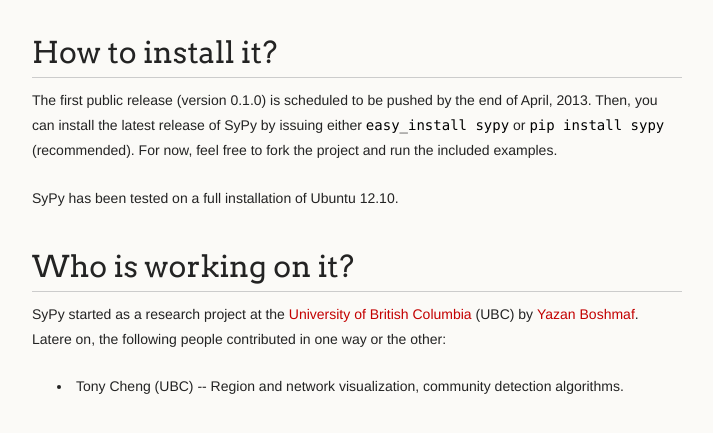
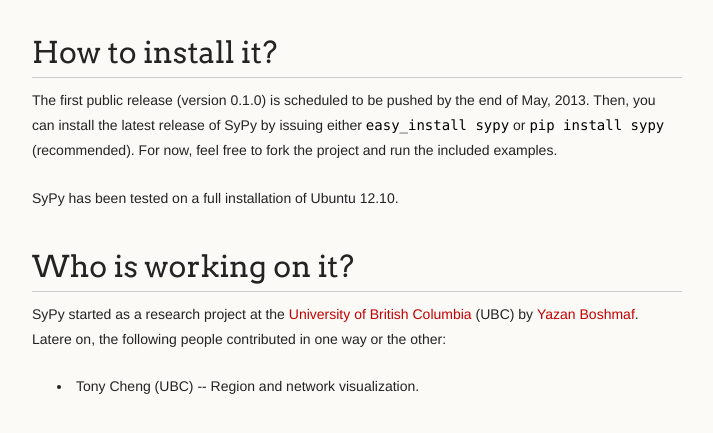
Before and after one commit to boshmaf/sypy, a plain HTML site: page index.html in a window 1280 px wide. Shown: the part 3248-3681 px from the top of the page, without its empty margins (278-991 px from the left). Drawn offline with Linux system fonts and the light colour scheme.

Commit message:
Update index.html

```diff
--- a/index.html
+++ b/index.html
@@ -117,7 +117,7 @@ social_network.visualize(file_path="/tmp/{0}".format(network.name))
 
 <h1>How to install it?</h1>
 
-<p>The first public release (version 0.1.0) is scheduled to be pushed by the end of April, 2013. Then, you can install the latest release of SyPy by issuing either <code>easy_install sypy</code> or <code>pip install sypy</code> (recommended). For now, feel free to fork the project and run the included examples.</p>
+<p>The first public release (version 0.1.0) is scheduled to be pushed by the end of May, 2013. Then, you can install the latest release of SyPy by issuing either <code>easy_install sypy</code> or <code>pip install sypy</code> (recommended). For now, feel free to fork the project and run the included examples.</p>
 
 <p>SyPy has been tested on a full installation of Ubuntu 12.10.</p>
 
@@ -126,7 +126,7 @@ social_network.visualize(file_path="/tmp/{0}".format(network.name))
 <p>SyPy started as a research project at the <a href="http://www.ece.ubc.ca/">University of British Columbia</a> (UBC) by <a href="http://ece.ubc.ca/%7Eboshmaf">Yazan Boshmaf</a>. Latere on, the following people contributed in one way or the other:</p>
 
 <ul>
-<li>Tony Cheng (UBC) -- Region and network visualization, community detection algorithms.</li>
+<li>Tony Cheng (UBC) -- Region and network visualization.</li>
 </ul>
       </section>
       <footer>
```
